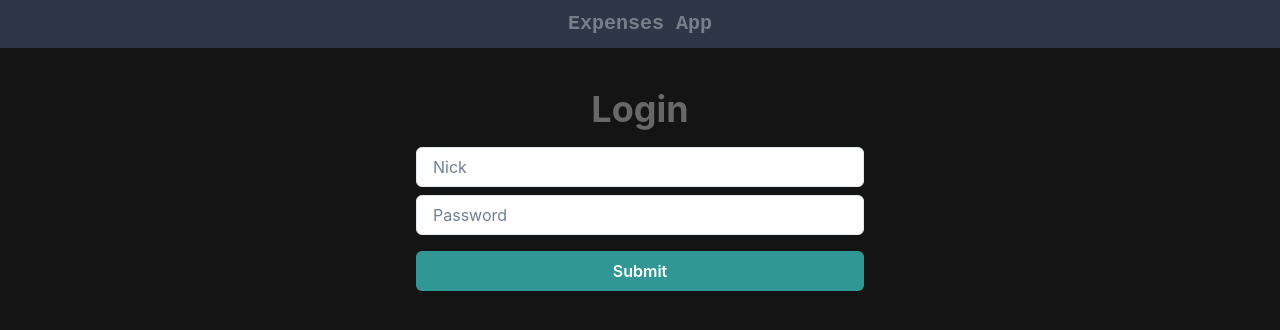
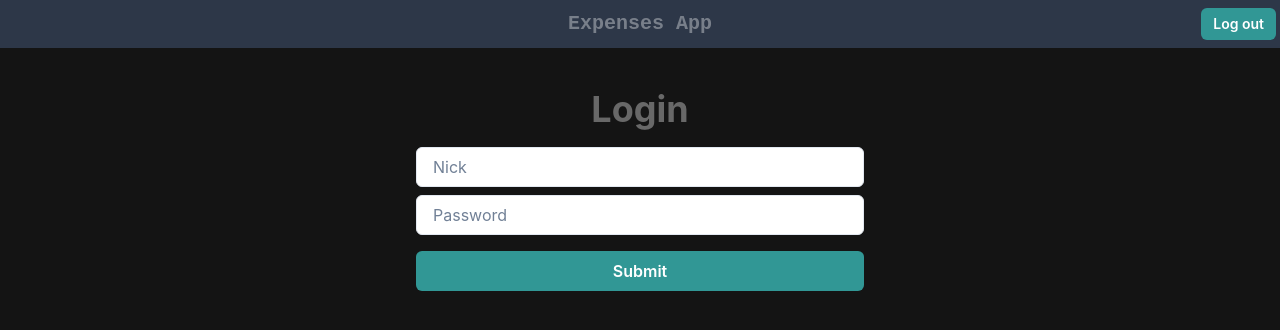
Before and after one commit to rivit98/expenses-app, a React (Create React App) app in the folder frontend/: page / in a window 1280 px wide. Shown: the top 330 px of the page. Built offline with nearby package versions, Linux system fonts and the light colour scheme; no server answers; what axios-auth-refresh would draw is missing.

Commit message:
CPT-145 log out

```diff
--- a/frontend/src/components/home/home.jsx
+++ b/frontend/src/components/home/home.jsx
@@ -8,14 +8,13 @@ import { ComponentStateHandler, getAggregatedState } from '../generic/componentS
 
 const Home = () => {
     const logged = useSelector(isLoggedIn) || false;
+    const expensesLoader = getAggregatedState((options) => expensesService.getCategories(options));
+    const state = useAxiosEffect(expensesLoader, [], [[]]);
+    const [categories] = state.data;
 
     if (!logged) {
         return <Login />;
     }
-
-    const expensesLoader = getAggregatedState((options) => expensesService.getCategories(options));
-    const state = useAxiosEffect(expensesLoader, [], [[]]);
-    const [categories] = state.data;
 
     return (
         <ComponentStateHandler state={state}>
--- a/frontend/src/components/nav/topNavbar.jsx
+++ b/frontend/src/components/nav/topNavbar.jsx
@@ -1,15 +1,49 @@
-import { Flex, Link, Text } from '@chakra-ui/react';
+import { Box, Button, Flex, Link, Text, Tooltip, useToast } from '@chakra-ui/react';
 import React from 'react';
+import { useDispatch, useSelector } from 'react-redux';
 import { Link as ReactRouterLink } from 'react-router-dom';
+import { removeUser, currentUserData } from '../../context/userReducer';
 
 export const TopNavbar = () => {
+    const dispatch = useDispatch();
+    const { username } = useSelector(currentUserData);
+    const toast = useToast();
+
+    const logOut = () => {
+        toast({
+            title: '',
+            description: 'Signed out',
+            status: 'success',
+            duration: 3000,
+            isClosable: true,
+        });
+        dispatch(removeUser());
+    };
+
     return (
         <Flex height="12" alignItems="center" bg="gray.700">
-            <Text mx="auto" fontSize="xl" fontFamily="monospace" fontWeight="bold">
+            <Box display="flex" flex={1} justifyContent="flex-start" />
+
+            <Text
+                mx="auto"
+                fontSize="xl"
+                fontFamily="monospace"
+                fontWeight="bold"
+                display="flex"
+                flex={3}
+                justifyContent="center"
+            >
                 <Link as={ReactRouterLink} to="/" style={{ textDecoration: 'none' }}>
                     Expenses App
                 </Link>
             </Text>
+            <Box display="flex" flex={1} justifyContent="flex-end">
+                <Tooltip label={`Logged as: ${username}`}>
+                    <Button onClick={logOut} colorScheme="teal" size="sm" mx={1}>
+                        Log out
+                    </Button>
+                </Tooltip>
+            </Box>
         </Flex>
     );
 };
```
